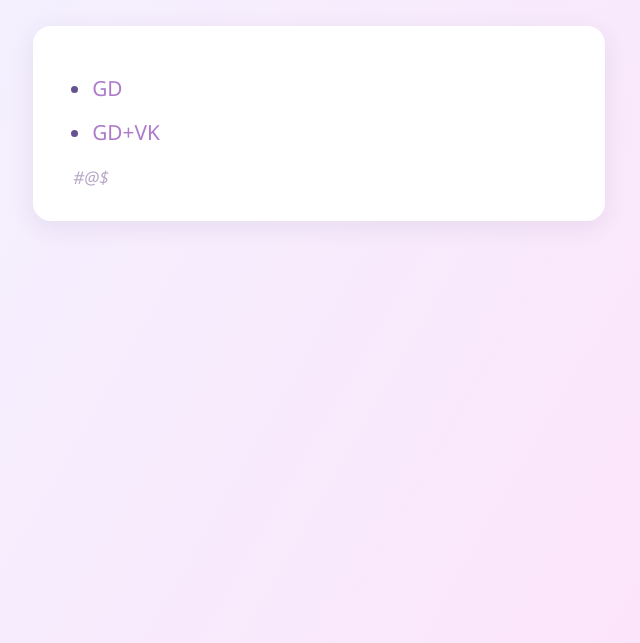
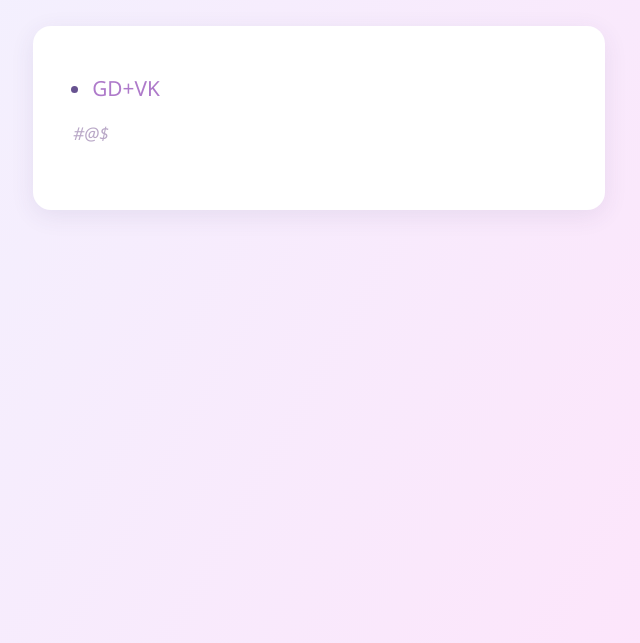
Before and after one commit to berlandbor/playlists, a plain HTML site: page index.html in a window 1280 px wide. Shown: the part 157-800 px from the top of the page, without its empty margins (321-961 px from the left). Drawn offline with Linux system fonts and the light colour scheme.

Commit message:
Update index.html

```diff
--- a/index.html
+++ b/index.html
@@ -66,8 +66,8 @@
   <div class="playlist-list">
     <ul>
       <!-- Пример заготовок для будущих ссылок -->
-      <li><a href="https://berlandbor.github.io/playlists/PLGD-berlandbor-1.json">GD</a></li>
-      <li><a href="https://berlandbor.github.io/playlists/playlist.json">GD+VK</a></li>
+      <li><a href="https://berlandbor.github.io/playlists/berlandbor-1.json">GD+VK</a></li>
+     <!-- <li><a href="https://berlandbor.github.io/playlists/playlist.json">GD+VK</a></li> -->
       <!-- <li><a href="#">Название плейлиста 3</a></li> -->
     </ul>
     <div class="placeholder">#@$</div>
```
